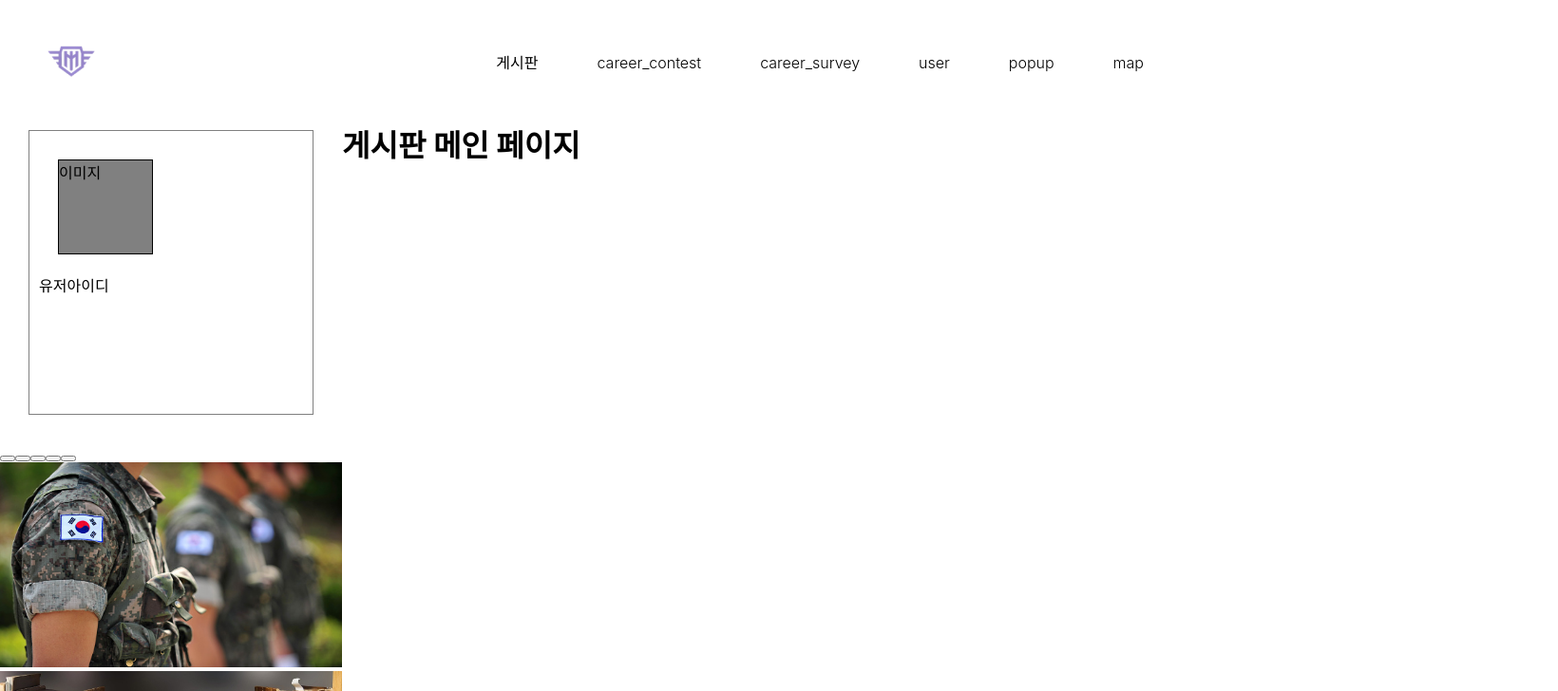
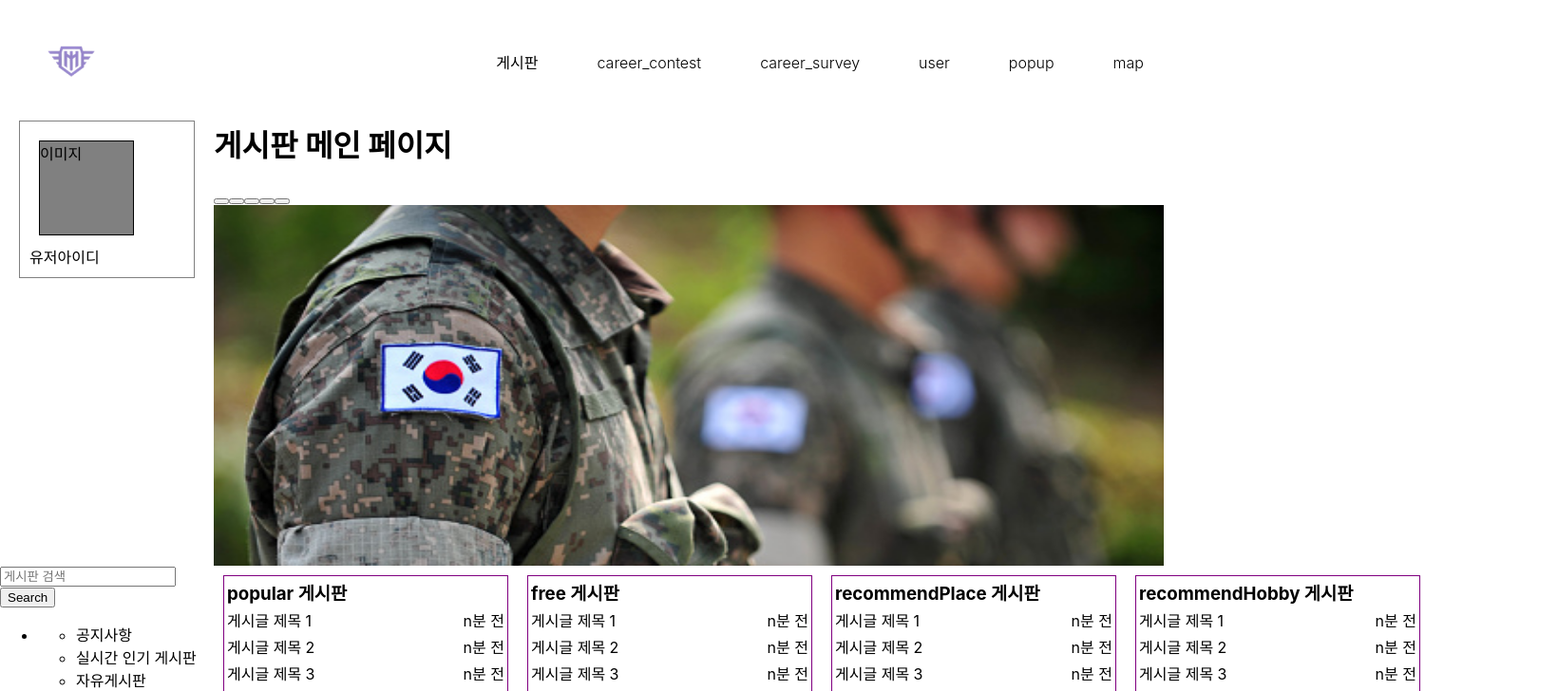
Before and after one commit to osamhack2022/WEB_MiliDream_Dreamers, a Next.js app in the folder frontend/: page /board in a window 1280 px wide. Shown: the top 728 px of the page at 95% size, 1640 px wide, since content can reach past the window. Built offline with nearby package versions, Linux system fonts and the light colour scheme.

Commit message:
Design : BoardCenter
- 화면 중앙 이미지 슬라이더 css,...
- grid 수정

Related to :
게시판 메인 센터 이미지 슬라이더 구현 #23

```diff
--- a/frontend/components/board/BoardCenter.js
+++ b/frontend/components/board/BoardCenter.js
@@ -8,8 +8,11 @@ export default function BoardCenter() {
     key={name}
     alt={`board center picture ${name}`}
     src={`/board-center/${name}`}
-    width="500px" height="300px"
-    placeholder="Loading..."/>);
+    //sizes="50vw"
+    //width="100vw" height="100vh"
+    width="1000px" height="574px"
+    //layout="responsive"
+    placeholder="Loding..."/>);
   //console.log(imageComponentList);
 
   return (
@@ -56,6 +59,15 @@ export default function BoardCenter() {
         #carouselExampleIndicators:hover > .carousel-control-prev, #carouselExampleIndicators:hover > .carousel-control-next {
           z-index: 1;
         }
+        #carouselExampleIndicators {
+          width: 1000px;
+          height: 400px;
+          overflow: hidden;
+          /*margin-left: 50px;*/
+        }
+        #carouselExampleIndicators > .carousel-inner .carousel-item.active {
+
+        }
         `}</style>
     </div>
   )
--- a/frontend/components/board/BoardUser.js
+++ b/frontend/components/board/BoardUser.js
@@ -9,14 +9,14 @@ export default function BoardUser(props) {
       </div>
       <style jsx>{`
         .box {
-          margin: 30px;
+          margin: 20px;
           border: 1px solid gray;
           padding: 10px;
-          width: 300px;
-          height: 300px;
+          /*width: 300px;
+          height: 300px;*/
         }
         .image {
-          margin: 20px;
+          margin: 10px;
           border: 1px solid black;
           background-color: gray;
           width: 100px;
--- a/frontend/pages/board/index.js
+++ b/frontend/pages/board/index.js
@@ -11,12 +11,16 @@ export default function board() {
           <div className="headerB">
             <h1>게시판 메인 페이지</h1>
           </div>
-          <BoardUser className="userInfo"/>
+          <div className="userInfo">
+            <BoardUser />
+          </div>
           <div className="navBar">
             <BoardSearchBar />
             <BoardNavBar />
           </div>
-          <BoardCenter className="banner"/>
+          <div className="banner">
+            <BoardCenter />
+          </div>
           <div className="BoardMain">
             <BoardMiniView type="popular" />
             <BoardMiniView type="free" />
@@ -39,10 +43,10 @@ export default function board() {
               "navBar   .      .    "
               "footer   footer  footer";
           }
+          .headerB { grid-area: header; }
+          .banner { grid-area: banner; }
           .userInfo { grid-area: userInfo; }
-          .headerB { grid-area: header; }
           .navBar { grid-area: navBar; }
-          .banner { grid-area: banner; }
           .BoardMain { grid-area: miniB; }
           .footer { grid-area: footer; }
         `}</style>
```
